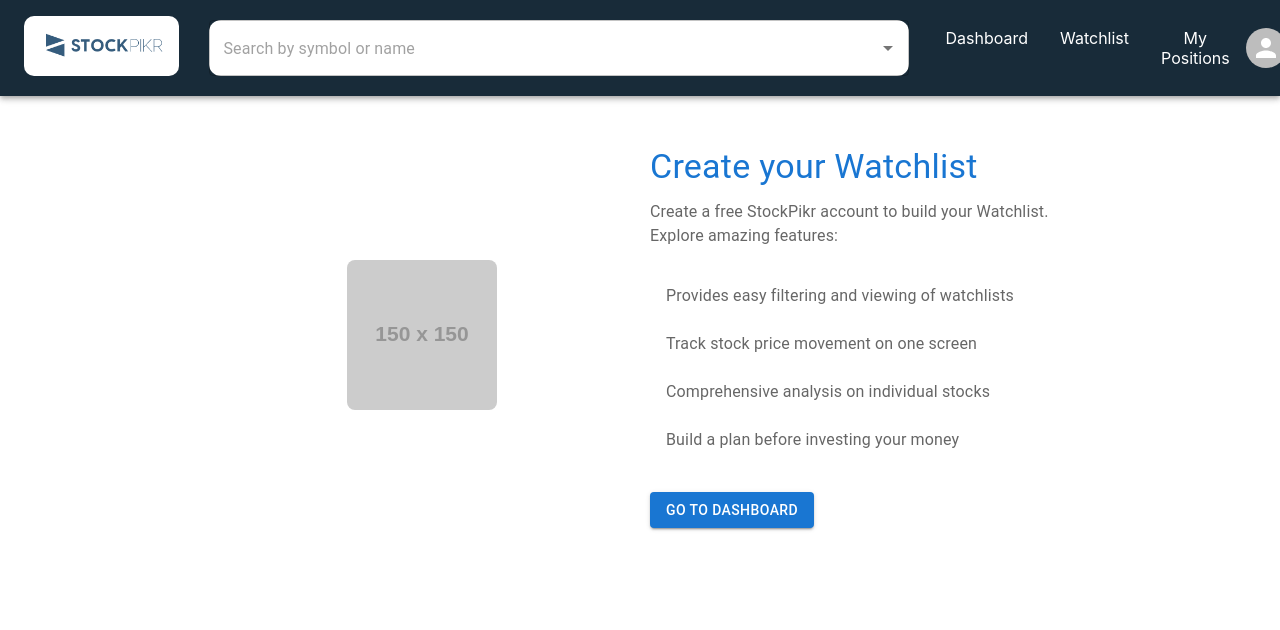
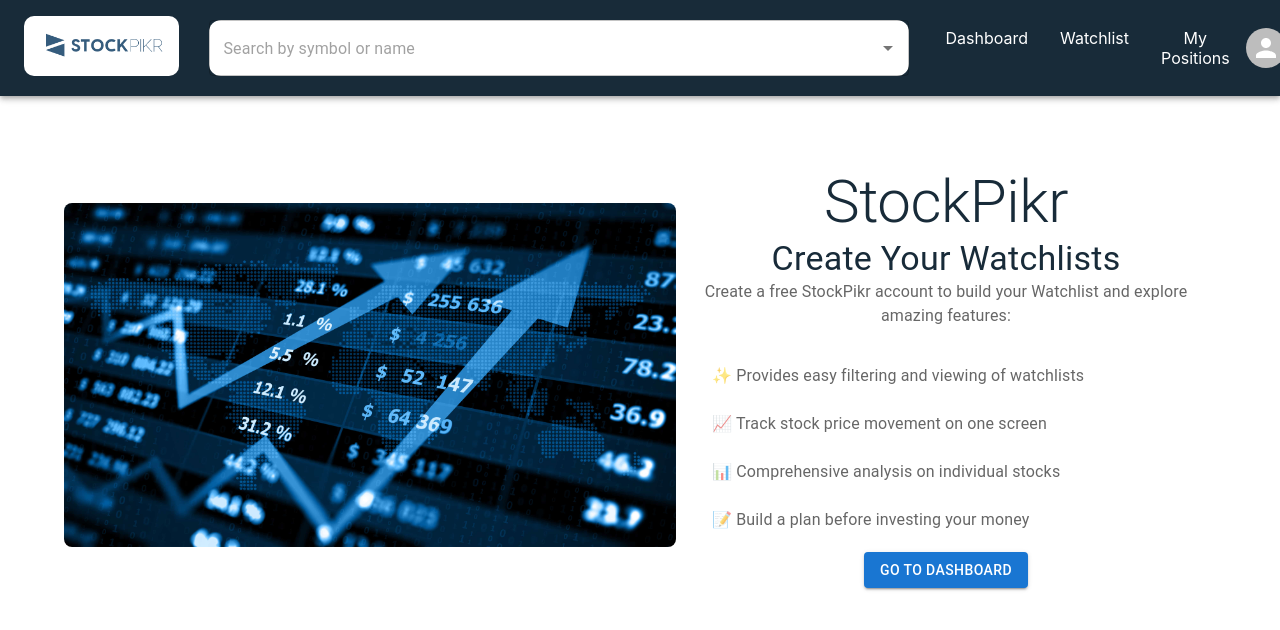
Before and after one commit to szayadi/Stockpikr-React-App, a React (Create React App) app: page / in a window 1280 px wide. Shown: the top 630 px of the page. Built offline with nearby package versions, Linux system fonts and the light colour scheme.

Commit message:
add content to landing page

```diff
--- a/src/components/LandingPage.tsx
+++ b/src/components/LandingPage.tsx
@@ -5,55 +5,60 @@
 const LandingPage: React.FC = () => {
   return (
     <Container
-      maxWidth="md"
-      style={{ display: 'flex', justifyContent: 'space-between', alignItems: 'center', marginTop: '50px' }}
+      style={{ display: 'flex', justifyContent: 'center', alignItems: 'center', marginTop: '50px'}}
     >
-      <div style={{ flex: 1 }}>
-        {/* Placeholder Image */}
+      <div style={{ flex: 1, alignItems: 'flex-e' }}>
         <img
-          src="https://via.placeholder.com/150"
+          src={require('../assets/images/image-landing-page.jpg')}
           alt="StockPikr Logo"
           style={{ maxWidth: '100%', height: 'auto', borderRadius: '8px' }}
         />
       </div>
-      <div style={{ flex: 1, marginLeft: '20px', textAlign: 'left' }}>
-        <Typography variant="h4" component="h1" gutterBottom color="primary">
-          Create your Watchlist
+
+      <div style={{padding: '20px', textAlign: 'center' }}>
+        <Typography variant="h2" component="h2" color="#182b39">
+         StockPikr
         </Typography>
+        <Typography variant="h4" component="h4" color="#182b39">
+         Create Your Watchlists
+        </Typography>
+        <div style={{ maxWidth: '500px', margin: 'auto', textAlign: 'center' }}>
           <Typography variant="body1" paragraph color="textSecondary">
-          Create a free StockPikr account to build your Watchlist. Explore amazing features:
+            Create a free StockPikr account to build your Watchlist and explore amazing features:
           </Typography>
-        <List>
+          <List style={{ maxWidth: '500px', textAlign: 'center', justifyContent: 'center', alignItems: 'center' }}>
             <ListItem>
               <ListItemText>
                 <Typography variant="body1" color="textSecondary">
-                Provides easy filtering and viewing of watchlists
+                  ✨ Provides easy filtering and viewing of watchlists
                 </Typography>
               </ListItemText>
             </ListItem>
             <ListItem>
               <ListItemText>
                 <Typography variant="body1" color="textSecondary">
-                Track stock price movement on one screen
+                  📈 Track stock price movement on one screen
                 </Typography>
               </ListItemText>
             </ListItem>
             <ListItem>
               <ListItemText>
                 <Typography variant="body1" color="textSecondary">
-                Comprehensive analysis on individual stocks
+                  📊 Comprehensive analysis on individual stocks
                 </Typography>
               </ListItemText>
             </ListItem>
             <ListItem>
               <ListItemText>
                 <Typography variant="body1" color="textSecondary">
-                Build a plan before investing your money
+                  📝 Build a plan before investing your money
                 </Typography>
               </ListItemText>
             </ListItem>
           </List>
-        <Button variant="contained" color="primary" component={Link} to="/dashboard" style={{ marginTop: '20px' }}>
+        </div>
+
+        <Button variant="contained" color="primary" component={Link} to="/dashboard">
           Go to Dashboard
         </Button>
       </div>
```
Also changed, not shown: src/assets/images/image-landing-page.jpg (added). Lines whose indentation alone changed are shown as unchanged.
